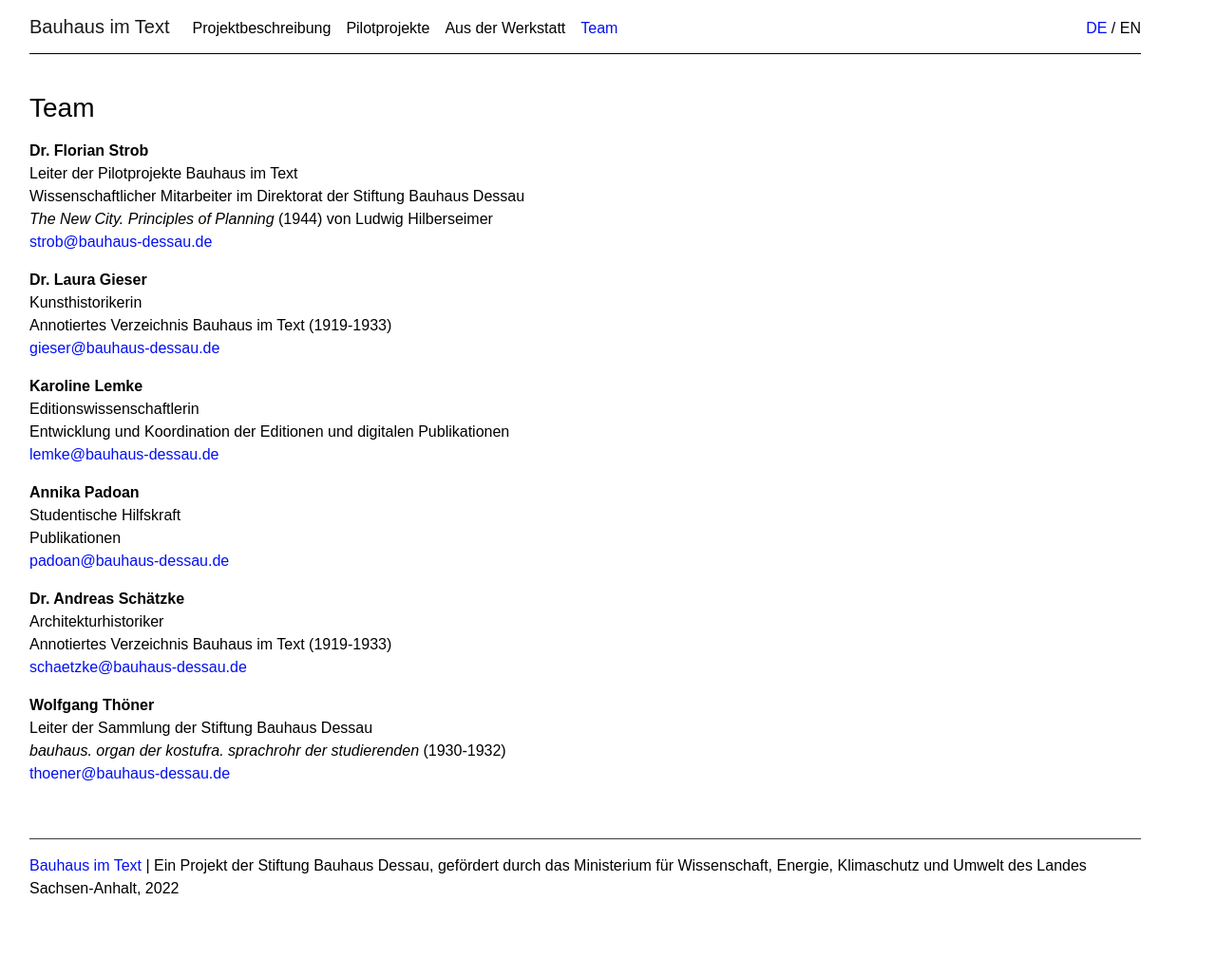
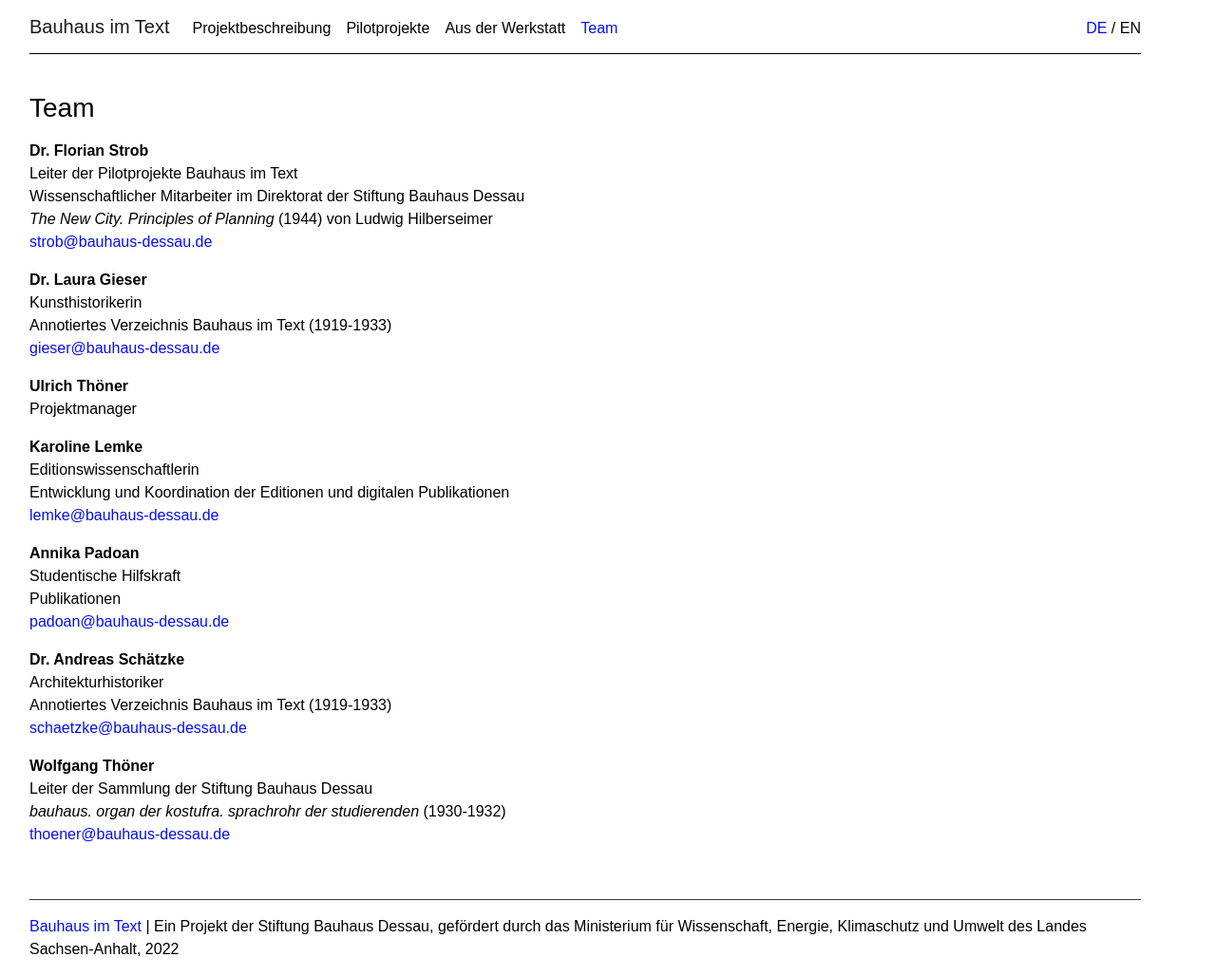
Before and after one commit to Bauhaus-im-Text/internetauftritt, a Jekyll site: the page built from pages/team.md, in a window 1280 px wide. Shown: the whole page at 95% size. Built offline with Jekyll 4.4.1, drawn with Linux system fonts in a browser that asks for light colours; before the commit the page ends 964 px from its top, so only the background shows below that.

Commit message:
Update team.md

```diff
--- a/pages/team.md
+++ b/pages/team.md
@@ -16,6 +16,9 @@
 Kunsthistorikerin
 Annotiertes Verzeichnis Bauhaus im Text (1919-1933)
 <gieser@bauhaus-dessau.de>
+
+**Ulrich Thöner**
+Projektmanager
 
 
 **Karoline Lemke**
```
